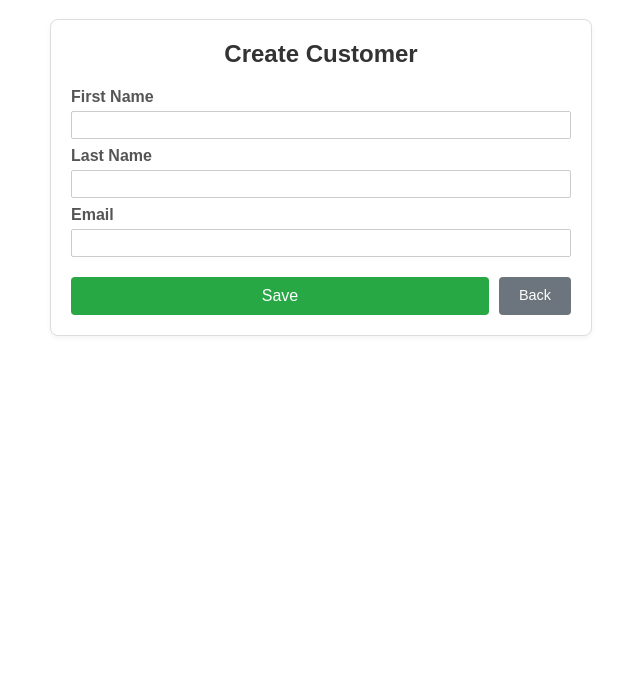
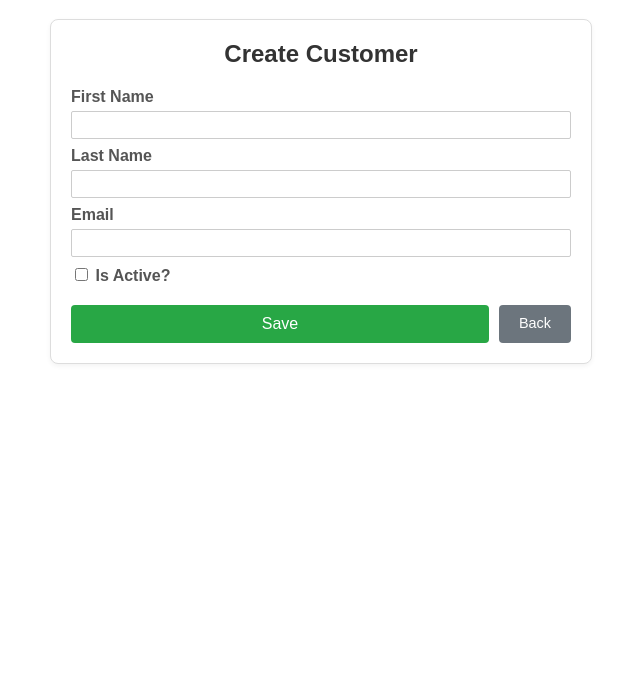
Before and after one commit to Martin-Pop/LibraryDB, a Flask app: page /customers/create in a window 1280 px wide. Shown: the part 81-779 px from the top of the page, without its empty margins (319-959 px from the left). Run offline with Flask 3, Linux system fonts and the light colour scheme.

Commit message:
loan fix, added active field for customer frontend

```diff
--- a/public/templates/customer_form.html
+++ b/public/templates/customer_form.html
@@ -24,6 +24,15 @@
                    value="{{ customer.email if customer else '' }}" required>
         </div>
 
+        <div class="form-group">
+            <label>
+                <input type="checkbox"
+                       name="active"
+                       {% if customer and customer.is_active %}checked{% endif %}>
+                Is Active?
+            </label>
+        </div>
+
         <div class="form-actions">
             <button type="submit" class="btn btn-save">Save</button>
             <a href="{{ url_for('customers.list_customers') }}" class="btn btn-back">Back</a>
--- a/src/controllers/customer_controller.py
+++ b/src/controllers/customer_controller.py
@@ -59,9 +59,9 @@ def create():
         first_name = request.form.get('first_name')
         last_name = request.form.get('last_name')
         email = request.form.get('email')
-
+        is_active = True if request.form.get('active') else False
         try:
-            success =  customer_service.register_customer(first_name, last_name, email)
+            success =  customer_service.register_customer(first_name, last_name, email, is_active)
             if success:
                 flash('New customer was added.', 'success')
             else:
@@ -70,7 +70,7 @@ def create():
 
         except Exception as e:
             flash('Error creating customer: ' + parse_db_exception(e), 'error')
-            customer = {'first_name' : first_name, 'last_name': last_name, "email":email}
+            customer = {'first_name' : first_name, 'last_name': last_name, "email":email, 'is_active': is_active}
             return render_template('customer_form.html', title="Create Customer", customer=customer)
 
     return render_template('customer_form.html', title="Create Customer", customer=None)
@@ -91,7 +91,8 @@ def edit(id):
         email = request.form.get('email')
 
         try:
-            success = customer_service.update_customer(id, first_name, last_name, email)
+            is_active = True if request.form.get('active') else False
+            success = customer_service.update_customer(id, first_name, last_name, email, is_active)
             if success:
                 flash('Customer updated successfully.', 'success')
             else:
--- a/src/controllers/loan_controller.py
+++ b/src/controllers/loan_controller.py
@@ -44,6 +44,10 @@ def list_loans():
 @loan_bp.route('/delete/<int:id>', methods=['POST'])
 def delete(id):
     try:
+        is_closed = loan_service.is_closed(id)
+        if not is_closed:
+            raise Exception('Loan is not closed')
+
         success = loan_service.remove_loan(id)
         if success:
             flash('Loan was deleted.', 'success')
--- a/src/main.py
+++ b/src/main.py
@@ -21,7 +21,6 @@ app.register_blueprint(title_bp)
 app.register_blueprint(copy_bp)
 app.register_blueprint(loan_bp)
 
-#TODO fix loan delete only available if loan is returned
 
 @app.errorhandler(DatabaseConnectionException)
 def handle_db_error(e):
--- a/src/services/loan_service.py
+++ b/src/services/loan_service.py
@@ -19,6 +19,9 @@ class LoanService:
         customer = self._customer_dao.get_by_code(customer_code)
         if not customer:
             raise InvalidParameterException(f"Customer with code: {customer_code} not found")
+
+        if not customer.is_active:
+            raise InvalidParameterException(f"Customer with code: {customer_code} is not active")
 
         copy = self._copy_dao.get_by_code(copy_code)
         if not copy:
@@ -100,6 +103,9 @@ class LoanService:
     def remove_loan(self, loan_id: int) -> bool:
         return self._loan_dao.delete(loan_id)
 
+    def is_closed(self, loan_id: int) -> bool:
+        return self._loan_dao.is_closed(loan_id)
+
     def get_loans(self, offset: int, limit: int) -> list:
         return self._loan_dao.get_loans(offset, limit)
 
```
Also changed, not shown: src/daos/loan_dao.py (+8 -0 lines), src/services/customer_service.py (+5 -3 lines).
